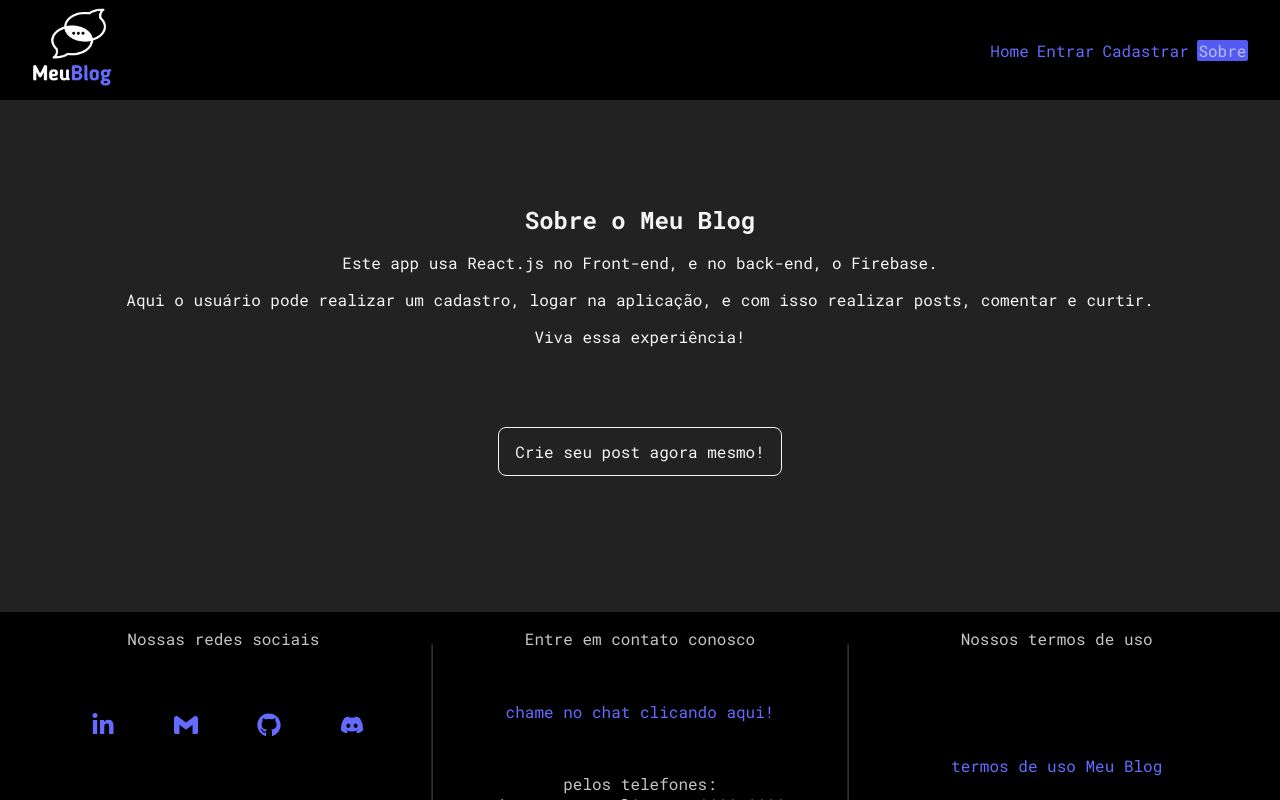
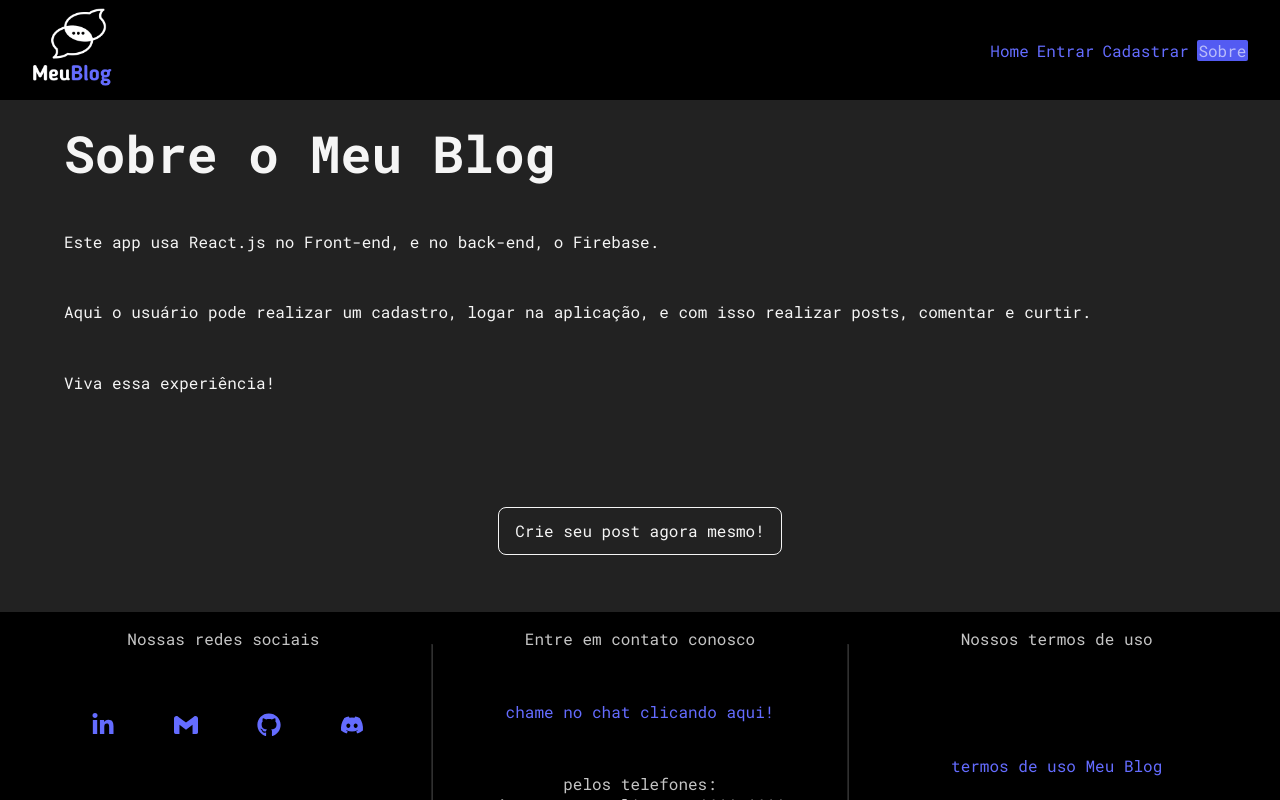
Before and after one commit to alexandreSouza31/Meu_Blog, a React (Vite) app: page /about in a window 1280 px wide. Shown: the top 800 px of the page. Built offline with nearby package versions, Linux system fonts and the light colour scheme; no server answers.

Commit message:
will adjust the styles in the page

```diff
--- a/src/components/pages/About/About.css
+++ b/src/components/pages/About/About.css
@@ -3,9 +3,9 @@
     width: 90vw;
     display: flex;
     flex-direction: column;
-    justify-content: center;
-    align-items: center;
-    gap: 1rem;
+    justify-content: space-around;
+    align-items: start;
+    /* gap: 1rem; */
 }
 
 .container_about a {
@@ -23,7 +23,6 @@
     border: 1px solid whitesmoke;
     transition: .4s;
 
-
 }
 
 .container_about a:hover,
--- a/src/components/pages/About/About.jsx
+++ b/src/components/pages/About/About.jsx
@@ -4,7 +4,7 @@ import "./About.css"
 const About = () => {
     return (
         <div className="container_about">
-            <h2>Sobre o Meu Blog</h2>
+            <h1>Sobre o Meu Blog</h1>
             <p>Este app usa React.js no Front-end, e no back-end, o Firebase.</p>
             <p>Aqui o usuário pode realizar um cadastro, logar na aplicação, e com isso realizar posts, comentar e curtir.</p>
             <p>Viva essa experiência!</p>
```
